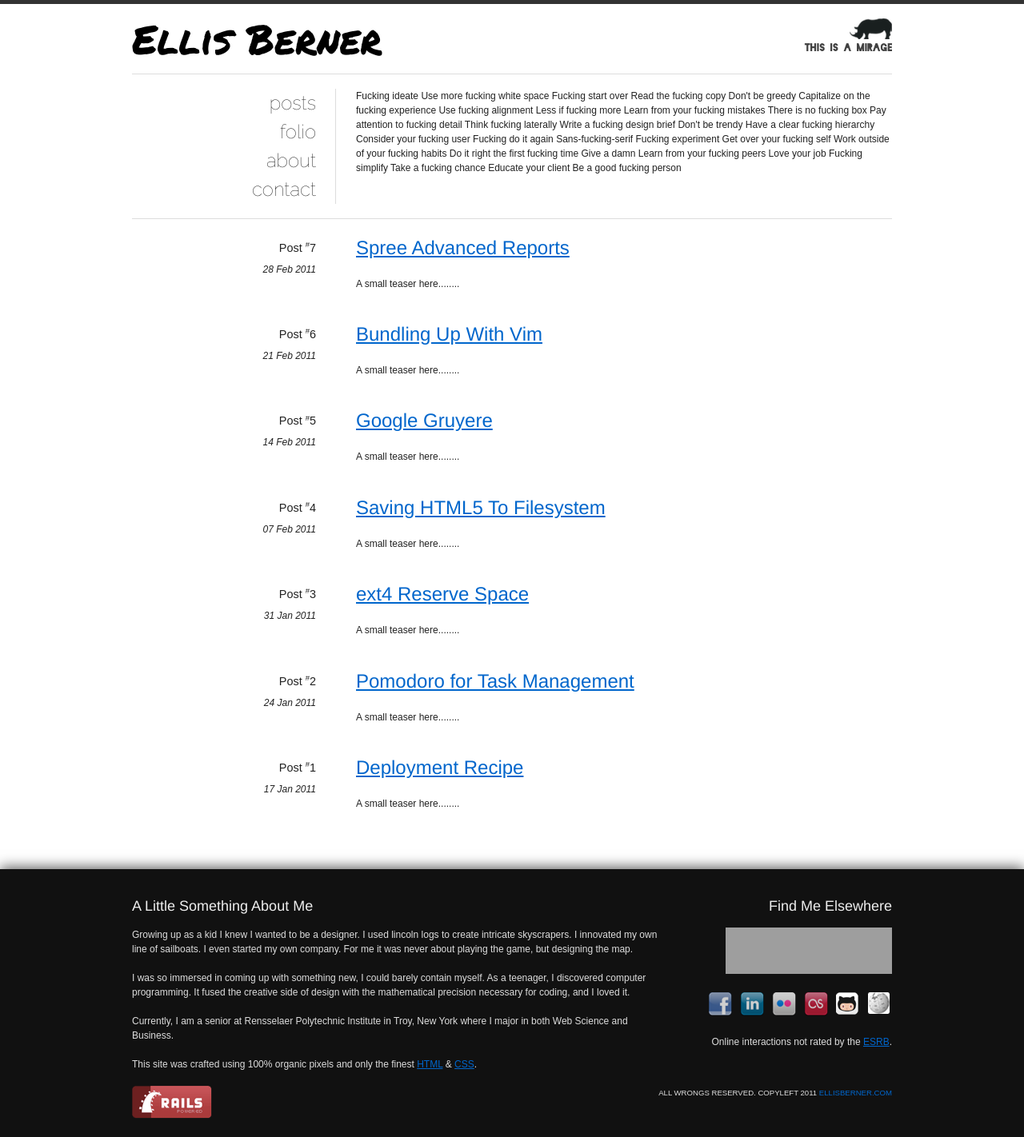
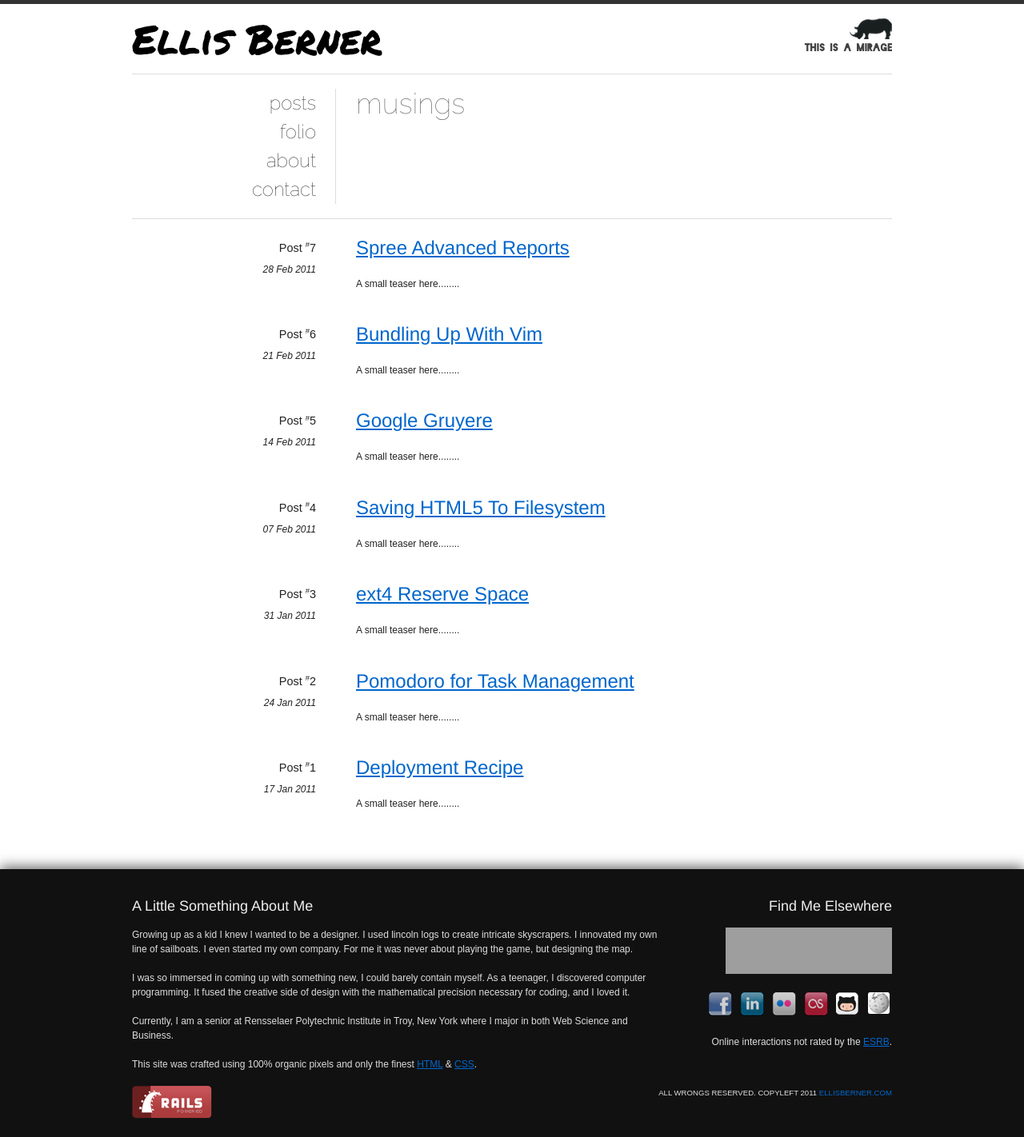
Before and after one commit to maletor/maletor.github.io, a Jekyll site: the page built from index.html, in a window 1280 px wide. Shown: the whole page at 80% size. Built offline with Jekyll 4.4.1, drawn with Linux system fonts in a browser that asks for light colours; some web fonts are replaced; grey boxes are pictures that could not be loaded.

Commit message:
reverting last commit

```diff
--- a/_layouts/default.html
+++ b/_layouts/default.html
@@ -37,37 +37,7 @@
 				 </div>
 
 				 <div class="span-17 last">
-					 <p>
-					  Fucking ideate
-					  Use more fucking white space
-					  Fucking start over
-					  Read the fucking copy
-					  Don't be greedy
-					  Capitalize on the fucking experience
-					  Use fucking alignment
-					  Less if fucking more
-					  Learn from your fucking mistakes
-					  There is no fucking box
-					  Pay attention to fucking detail
-					  Think fucking laterally
-					  Write a fucking design brief
-					  Don't be trendy
-					  Have a clear fucking hierarchy
-					  Consider your fucking user
-					  Fucking do it again
-					  Sans-fucking-serif
-					  Fucking experiment
-					  Get over your fucking self
-					  Work outside of your fucking habits
-					  Do it right the first fucking time
-					  Give a damn
-					  Learn from your fucking peers
-					  Love your job
-					  Fucking simplify
-					  Take a fucking chance
-					  Educate your client
-					  Be a good fucking person
-				  </p>
+					 <h1 class="quiet">musings</h1>
 				 </div>
 			 </div>
 			 <hr class="space" />
```
